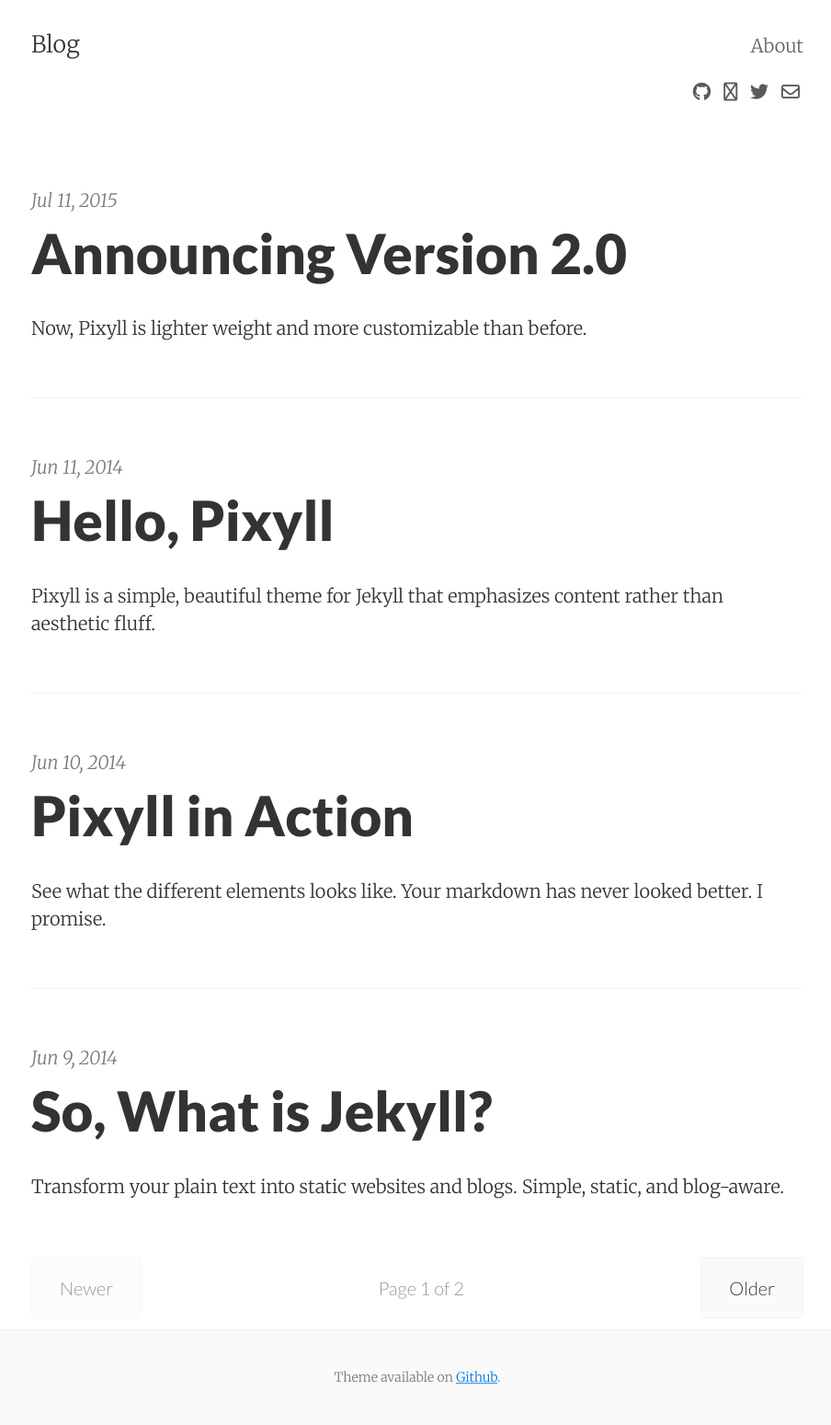
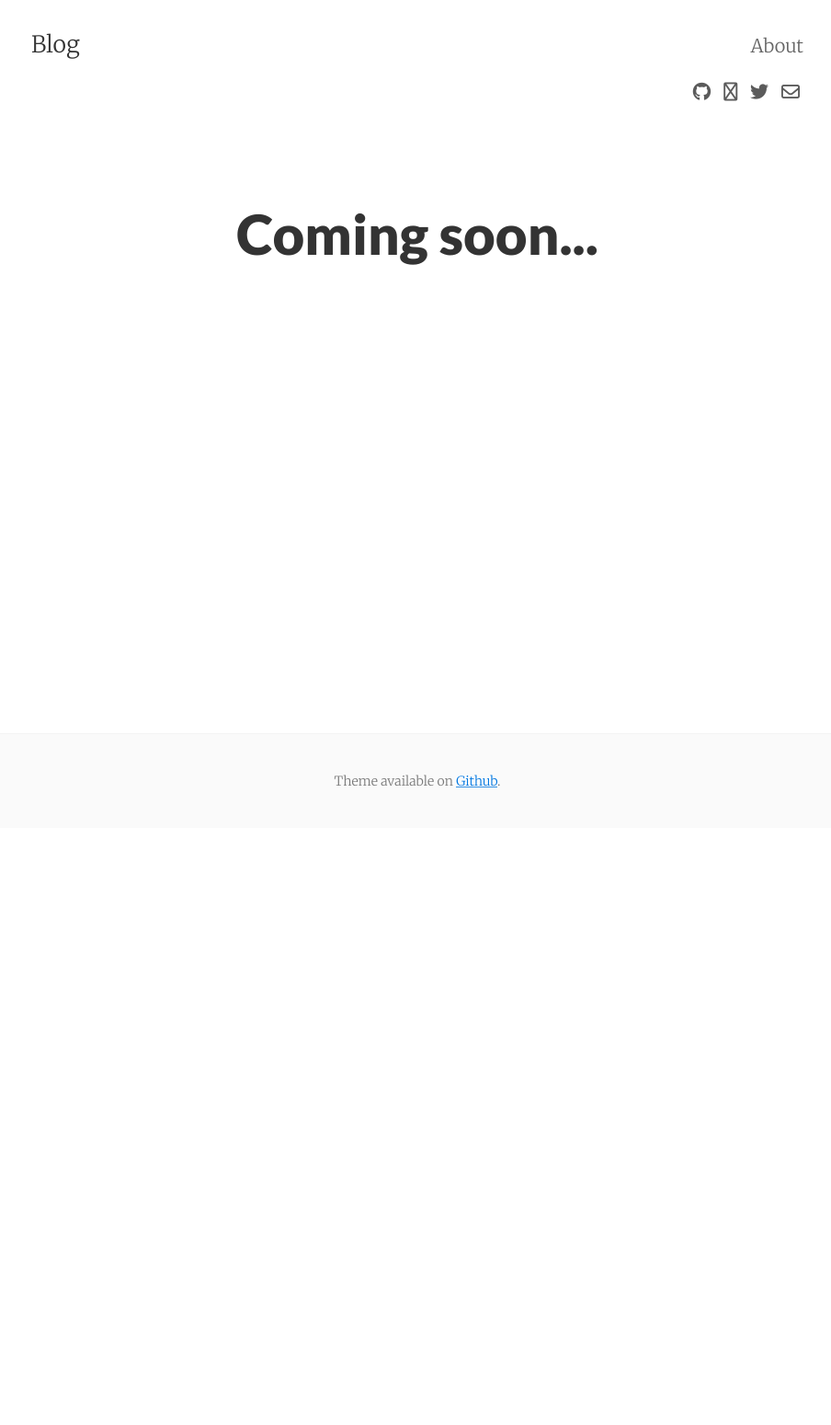
Before and after one commit to karthikabinav/blog, a Jekyll site: the page built from index.html, in a window 1280 px wide. Shown: the whole page at 92% size, without its empty margins (186-1090 px from the left). Built offline with Jekyll 4.4.1, drawn with Linux system fonts in a browser that asks for light colours; nearby versions of some CDN libraries; the list of posts is cut into pages by our own code; comment, search, counter and statistics services are not loaded; after the commit the page ends 900 px from its top, so only the background shows below that.

```diff
--- a/_config.yml
+++ b/_config.yml
@@ -65,7 +65,7 @@ text:
     newer: 'Newer'
     older: 'Older'
   share_buttons:
-    text:         'Share this post!'
+    text:         ''
     facebook:     'Share on Facebook'
     twitter:      'Share on Twitter'
     googleplus:   'Share on Google+'
--- a/_posts/2014-06-09-so-what-is-jekyll.md
+++ /dev/null
@@ -1,17 +0,0 @@
----
-layout:     post
-title:      So, What is Jekyll?
-date:       2014-06-09 12:32:18
-summary:    Transform your plain text into static websites and blogs. Simple, static, and blog-aware.
-categories: jekyll pixyll
----
-
-Jekyll is a tool for transforming your plain text into static websites and
-blogs. It is simple, static, and blog-aware. Jekyll uses the
-[Liquid](http://docs.shopify.com/themes/liquid-basics) templating
-language and has builtin [Markdown](http://daringfireball.net/projects/markdown/)
-and [Textile](http://en.wikipedia.org/wiki/Textile_(markup_language)) support.
-
-It also ties in nicely to [Github Pages](https://pages.github.com/).
-
-Learn more about Jekyll on their [website](http://jekyllrb.com/).
--- a/_posts/2014-06-10-see-pixyll-in-action.md
+++ /dev/null
@@ -1,135 +0,0 @@
----
-layout:     post
-title:      Pixyll in Action
-date:       2014-06-10 12:31:19
-summary:    See what the different elements looks like. Your markdown has never looked better. I promise.
-categories: jekyll pixyll
----
-
-There is a significant amount of subtle, yet precisely calibrated, styling to ensure
-that your content is emphasized while still looking aesthetically pleasing.
-
-All links are easy to [locate and discern](#), yet don't detract from the [harmony
-of a paragraph](#). The _same_ goes for italics and __bold__ elements. Even the the strikeout
-works if <del>for some reason you need to update your post</del>. For consistency's sake,
-<ins>The same goes for insertions</ins>, of course.
-
-### Code, with syntax highlighting
-
-Here's an example of some ruby code with line anchors.
-
-{% highlight ruby lineanchors %}
-# The most awesome of classes
-class Awesome < ActiveRecord::Base
-  include EvenMoreAwesome
-
-  validates_presence_of :something
-  validates :email, email_format: true
-
-  def initialize(email, name = nil)
-    self.email = email
-    self.name = name
-    self.favorite_number = 12
-    puts 'created awesomeness'
-  end
-
-  def email_format
-    email =~ /\S+@\S+\.\S+/
-  end
-end
-{% endhighlight %}
-
-Here's some CSS:
-
-{% highlight css %}
-.foobar {
-  /* Named colors rule */
-  color: tomato;
-}
-{% endhighlight %}
-
-Here's some JavaScript:
-
-{% highlight js %}
-var isPresent = require('is-present')
-
-module.exports = function doStuff(things) {
-  if (isPresent(things)) {
-    doOtherStuff(things)
-  }
-}
-{% endhighlight %}
-
-Here's some HTML:
-
-{% highlight html %}
-<div class="m0 p0 bg-blue white">
-  <h3 class="h1">Hello, world!</h3>
-</div>
-{% endhighlight %}
-
-# Headings!
-
-They're responsive, and well-proportioned (in `padding`, `line-height`, `margin`, and `font-size`).
-They also heavily rely on the awesome utility, [BASSCSS](http://www.basscss.com/).
-
-##### They draw the perfect amount of attention
-
-This allows your content to have the proper informational and contextual hierarchy. Yay.
-
-### There are lists, too
-
-  * Apples
-  * Oranges
-  * Potatoes
-  * Milk
-
-  1. Mow the lawn
-  2. Feed the dog
-  3. Dance
-
-### Images look great, too
-
-![desk](https://cloud.githubusercontent.com/assets/1424573/3378137/abac6d7c-fbe6-11e3-8e09-55745b6a8176.png)
-
-_![desk](https://cloud.githubusercontent.com/assets/1424573/3378137/abac6d7c-fbe6-11e3-8e09-55745b6a8176.png)_
-
-
-### There are also pretty colors
-
-Also the result of [BASSCSS](http://www.basscss.com/), you can <span class="bg-dark-gray white">highlight</span> certain components
-of a <span class="red">post</span> <span class="mid-gray">with</span> <span class="green">CSS</span> <span class="orange">classes</span>.
-
-I don't recommend using blue, though. It looks like a <span class="blue">link</span>.
-
-### Footnotes!
-
-Markdown footnotes are supported, and they look great! Simply put e.g. `[^1]` where you want the footnote to appear,[^1] and then add
-the reference at the end of your markdown.
-
-### Stylish blockquotes included
-
-You can use the markdown quote syntax, `>` for simple quotes.
-
-> Lorem ipsum dolor sit amet, consectetur adipiscing elit. Suspendisse quis porta mauris.
-
-However, you need to inject html if you'd like a citation footer. I will be working on a way to
-hopefully sidestep this inconvenience.
-
-<blockquote>
-  <p>
-    Perfection is achieved, not when there is nothing more to add, but when there is nothing left to take away.
-  </p>
-  <footer><cite title="Antoine de Saint-Exupéry">Antoine de Saint-Exupéry</cite></footer>
-</blockquote>
-
-### There's more being added all the time
-
-Checkout the [Github repository](https://github.com/johnotander/pixyll) to request,
-or add, features.
-
-Happy writing.
-
----
-
-[^1]: Important information that may distract from the main text can go in footnotes.
--- a/_posts/2014-06-11-welcome-to-pixyll.markdown
+++ /dev/null
@@ -1,26 +0,0 @@
----
-layout:     post
-title:      Hello, Pixyll
-date:       2014-06-11 15:31:19
-summary:    Pixyll is a simple, beautiful theme for Jekyll that emphasizes content rather than aesthetic fluff.
-categories: jekyll pixyll
----
-
-Hello.
-
-Pixyll is a simple, beautiful theme for Jekyll that emphasizes content rather than aesthetic fluff. It's mobile _first_, fluidly responsive, and delightfully lightweight.
-
-It's pretty minimal, but leverages large type and drastic contrast to make a statement, on all devices.
-
-<blockquote>
-  <p>
-    Perfection is achieved, not when there is nothing more to add, but when there is nothing left to take away.
-  </p>
-  <footer><cite title="Antoine de Saint-Exupéry">Antoine de Saint-Exupéry</cite></footer>
-</blockquote>
-
-## Where is it?
-
-Checkout the [Github repository](https://github.com/johnotander/pixyll) to download it, request a feature, or report a bug.
-
-It's free, and open source ([MIT](http://opensource.org/licenses/MIT)).
--- a/_posts/2015-07-11-announcing-pixyll-version-2.md
+++ /dev/null
@@ -1,16 +0,0 @@
----
-layout:     post
-title:      Announcing Version 2.0
-date:       2015-07-11
-summary:    Now, Pixyll is lighter weight and more customizable than before.
-categories: jekyll pixyll
----
-
-In an effort to make Pixyll easier to customize and more aesthetically pleasing, we've release version `2.0`.
-
-Pixyll now features:
-
-* Line anchors in code blocks and new syntax highlighting
-* A customizable variables file
-* Modular, and lighter weight CSS
-* No more `max-width` media queries
```
Also changed, not shown: _includes/post_footer.html (+1 -8 lines), _posts/2014-06-08-pixyll-has-pagination.md (deleted, +0 -9 lines), 13 other files.
